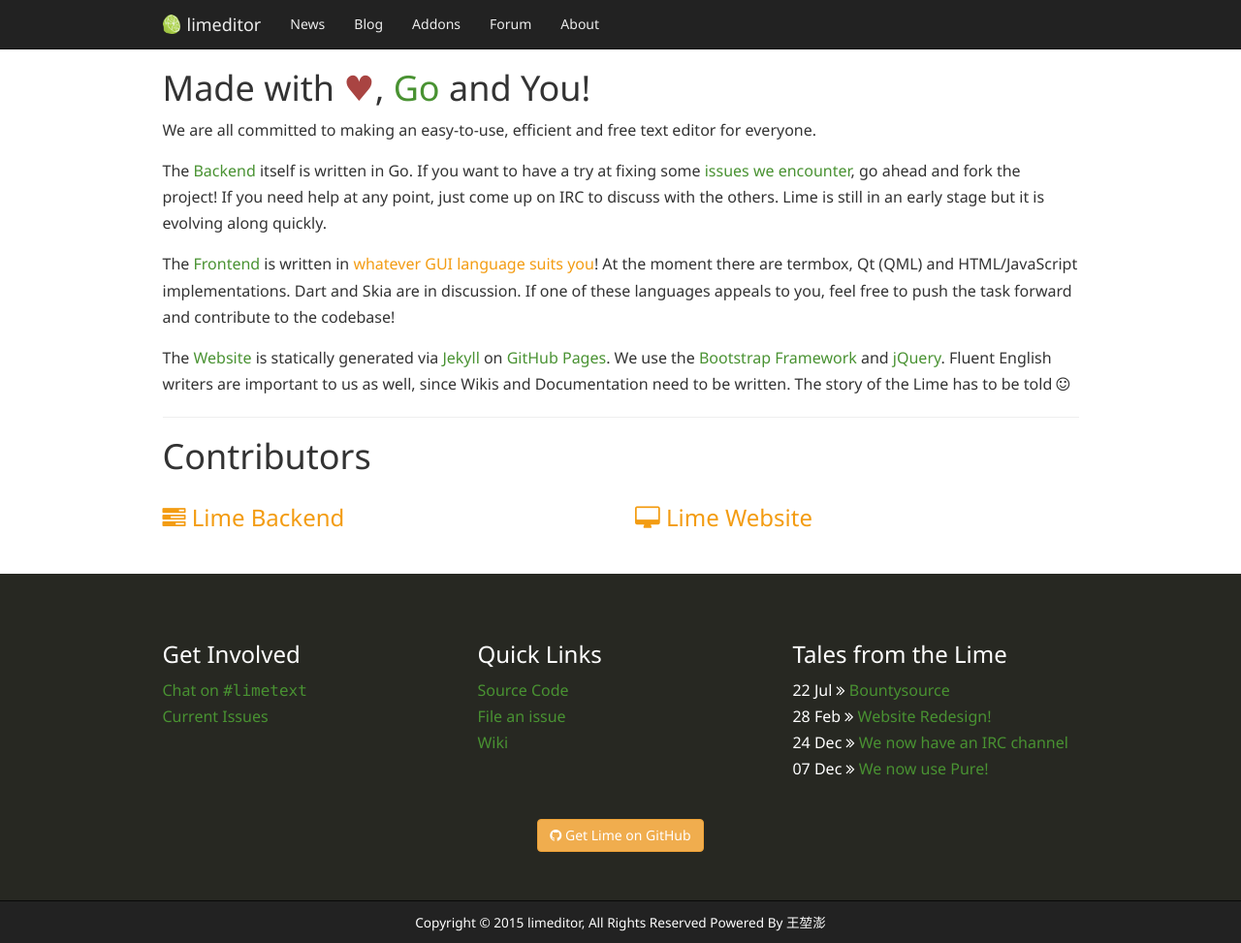
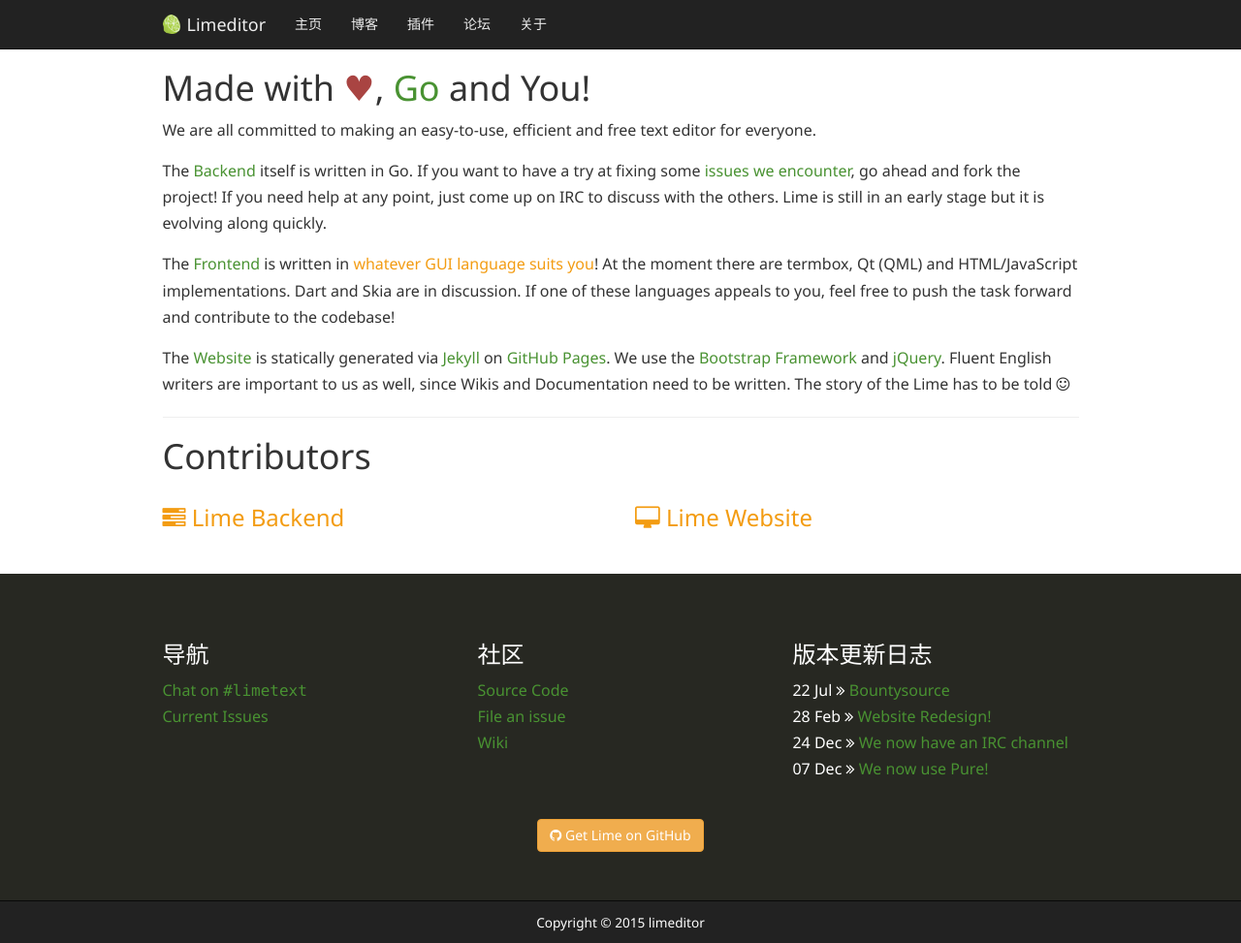
Before and after one commit to limeditor/limeditor.github.io, a Jekyll site: the page built from contribute.html, in a window 1280 px wide. Shown: the whole page at 97% size. Built offline with Jekyll 4.4.1, drawn with Linux system fonts in a browser that asks for light colours; nearby versions of some CDN libraries; Markdown is read by kramdown in place of the engine named in the settings.

Commit message:
'汉化'

```diff
--- a/CNAME
+++ b/CNAME
@@ -1 +1 @@
-www.limeditor.com
+limeditor.com
--- a/_config.yml
+++ b/_config.yml
@@ -1,4 +1,4 @@
-name: limeditor – An Open Source Web IDE
+name: Limeditor – 编程，我们是认真的！
 markdown: redcarpet
 highlighter: pygments
 exclude: ['Rakefile', 'Gemfile', 'Gemfile.lock']
@@ -7,13 +7,13 @@
 paginate_path: blog/page:num
 
 nav:
-  - text: News
-    url: /news/
-  - text: Blog
+  - text: 主页
+    url: /
+  - text: 博客
     url: /blog/
-  - text: Addons
+  - text: 插件
     url: /addons/
-  - text: Forum
+  - text: 论坛
     url: http://www.baidu.com/
-  - text: About
+  - text: 关于
     url: /about.html
--- a/_includes/extended_footer.html
+++ b/_includes/extended_footer.html
@@ -4,14 +4,14 @@
 <div class="col-md-10 col-md-offset-1">
   <div class="row">
     <div class="col-sm-4">
-        <h3>Get Involved</h3>
+        <h3>导航</h3>
         <ul class="list-unstyled">
             <li><a href="http://webchat.freenode.net/?channels=limetext">Chat on <samp>#limetext</samp></a></li>
             <li><a href="https://github.com/limetext/lime/issues?direction=desc&state=open">Current Issues</a></li>
          </ul>
     </div>
     <div class="col-sm-4">
-        <h3>Quick Links</h3>
+        <h3>社区</h3>
         <ul class="list-unstyled">
             <li><a href="https://github.com/limetext/lime">Source Code</a></li>
             <li><a href="https://github.com/limetext/lime/issues/new">File an issue</a></li>
@@ -19,7 +19,7 @@
         </ul>
     </div>
     <div class="col-sm-4">
-        <h3>Tales from the Lime</h3>
+        <h3>版本更新日志</h3>
         <ul class="list-unstyled">
         {% for post in site.posts limit:4 %}
         <li>
--- a/_layouts/default.html
+++ b/_layouts/default.html
@@ -4,9 +4,8 @@
     <meta charset="utf-8">
     <meta name="viewport" content="width=device-width, initial-scale=1.0">
     <meta name="description" content="{{ site.name }}">
-    <meta name="author" content="The Lime Text Project Developers">
-    <meta name="keywords" content="lime, lime text, lime text editor,
-              open source, open source editor, code editor, programming">
+    <meta name="author" content="懒惰的程序猿">
+    <meta name="keywords" content="limeditor,html5,web,ide,javascript,css">
     <title>{{ page.title }}</title>
     <link rel="stylesheet" href="//fonts.googleapis.com/css?family=Noto+Sans:400,700">
     <link rel="stylesheet" href="//maxcdn.bootstrapcdn.com/bootstrap/3.3.1/css/bootstrap.min.css">
@@ -28,7 +27,7 @@
         </button>
         <a class="navbar-brand" href="/">
           <img src="/favicon.ico" alt="limeditor">
-         limeditor
+         Limeditor
         </a>
       </div>
 
@@ -52,12 +51,8 @@
 
     {% if page.ispost == nil %}
     <footer class="text-center small">
-    	Copyright © 2015 limeditor, All Rights Reserved Powered By 王堃澎
+    	Copyright © 2015 limeditor
     </footer>
     {% endif %}
-
-    <!--<a class="forkme hidden-xs" href="https://github.com/limetext/lime">
-      <img src="https://github-camo.global.ssl.fastly.net/652c5b9acfaddf3a9c326fa6bde407b87f7be0f4/68747470733a2f2f73332e616d617a6f6e6177732e636f6d2f6769746875622f726962626f6e732f666f726b6d655f72696768745f6f72616e67655f6666373630302e706e67" alt="Fork me on GitHub" data-canonical-src="https://s3.amazonaws.com/github/ribbons/forkme_right_orange_ff7600.png">
-    </a>-->
   </body>
 </html>
```
Also changed, not shown: index.html (+6 -6 lines).
